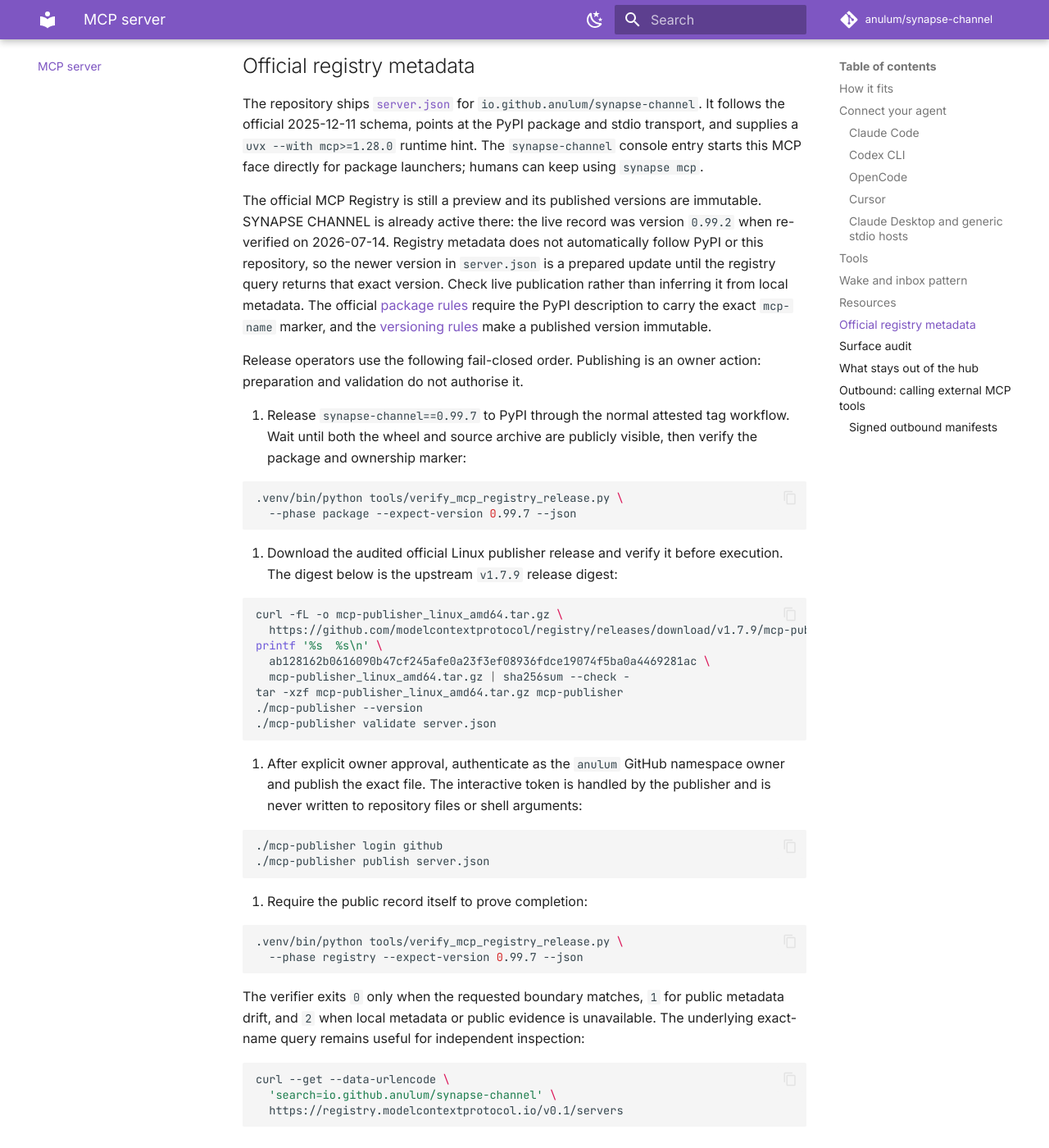
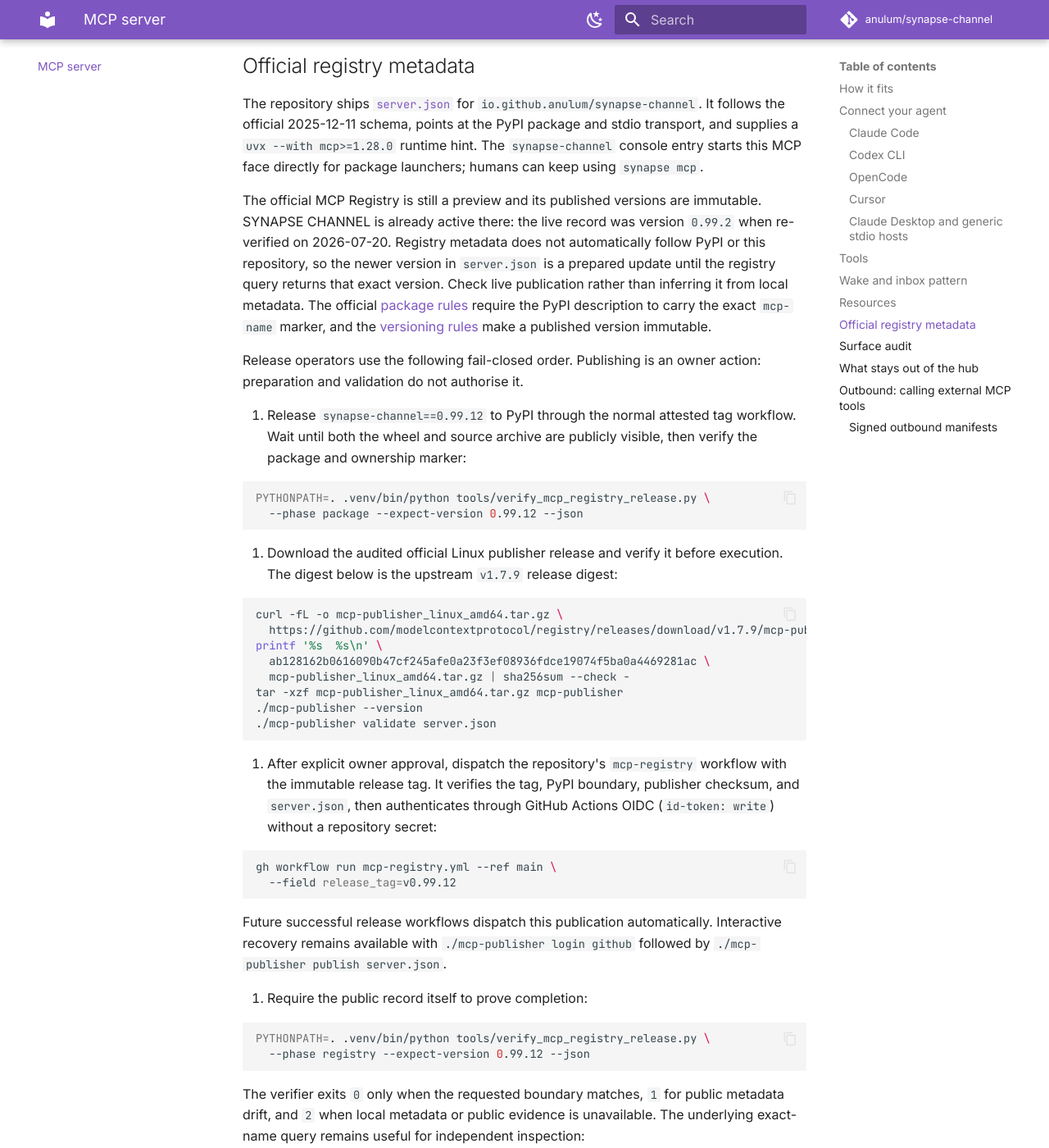
Before and after one commit to anulum/synapse-channel, an MkDocs documentation site: the page built from docs/mcp.md, in a window 1280 px wide and 1400 px high, scrolled down 6551 px. Shown: the whole window at 82% size. Built offline with MkDocs 1.6.1 and Material for MkDocs 9.7.7, drawn with Linux system fonts in a browser that asks for light colours; comment, search, counter and statistics services are not loaded.

Commit message:
ci(mcp): publish registry metadata with OIDC
Seat: 3411846

Authored by Anulum Fortis & Arcane Sapience (protoscience@anulum.li)

````diff
--- a/docs/mcp.md
+++ b/docs/mcp.md
@@ -269,7 +269,7 @@
 
 The official MCP Registry is still a preview and its published versions are
 immutable. SYNAPSE CHANNEL is already active there: the live record was version
-`0.99.2` when re-verified on 2026-07-14. Registry metadata does not automatically
+`0.99.2` when re-verified on 2026-07-20. Registry metadata does not automatically
 follow PyPI or this repository, so the newer version in `server.json` is a
 prepared update until the registry query returns that exact version. Check live
 publication rather than inferring it from local metadata. The official
@@ -281,13 +281,13 @@
 Release operators use the following fail-closed order. Publishing is an owner
 action: preparation and validation do not authorise it.
 
-1. Release `synapse-channel==0.99.7` to PyPI through the normal attested tag
+1. Release `synapse-channel==0.99.12` to PyPI through the normal attested tag
    workflow. Wait until both the wheel and source archive are publicly visible,
    then verify the package and ownership marker:
 
    ```bash
-   .venv/bin/python tools/verify_mcp_registry_release.py \
-     --phase package --expect-version 0.99.7 --json
+   PYTHONPATH=. .venv/bin/python tools/verify_mcp_registry_release.py \
+     --phase package --expect-version 0.99.12 --json
    ```
 
 2. Download the audited official Linux publisher release and verify it before
@@ -304,20 +304,25 @@
    ./mcp-publisher validate server.json
    ```
 
-3. After explicit owner approval, authenticate as the `anulum` GitHub namespace
-   owner and publish the exact file. The interactive token is handled by the
-   publisher and is never written to repository files or shell arguments:
+3. After explicit owner approval, dispatch the repository's `mcp-registry`
+   workflow with the immutable release tag. It verifies the tag, PyPI boundary,
+   publisher checksum, and `server.json`, then authenticates through GitHub
+   Actions OIDC (`id-token: write`) without a repository secret:
 
    ```bash
-   ./mcp-publisher login github
-   ./mcp-publisher publish server.json
+   gh workflow run mcp-registry.yml --ref main \
+     --field release_tag=v0.99.12
    ```
+
+   Future successful release workflows dispatch this publication automatically.
+   Interactive recovery remains available with `./mcp-publisher login github`
+   followed by `./mcp-publisher publish server.json`.
 
 4. Require the public record itself to prove completion:
 
    ```bash
-   .venv/bin/python tools/verify_mcp_registry_release.py \
-     --phase registry --expect-version 0.99.7 --json
+   PYTHONPATH=. .venv/bin/python tools/verify_mcp_registry_release.py \
+     --phase registry --expect-version 0.99.12 --json
    ```
 
 The verifier exits `0` only when the requested boundary matches, `1` for public
````
Also changed, not shown: 3 other files.
